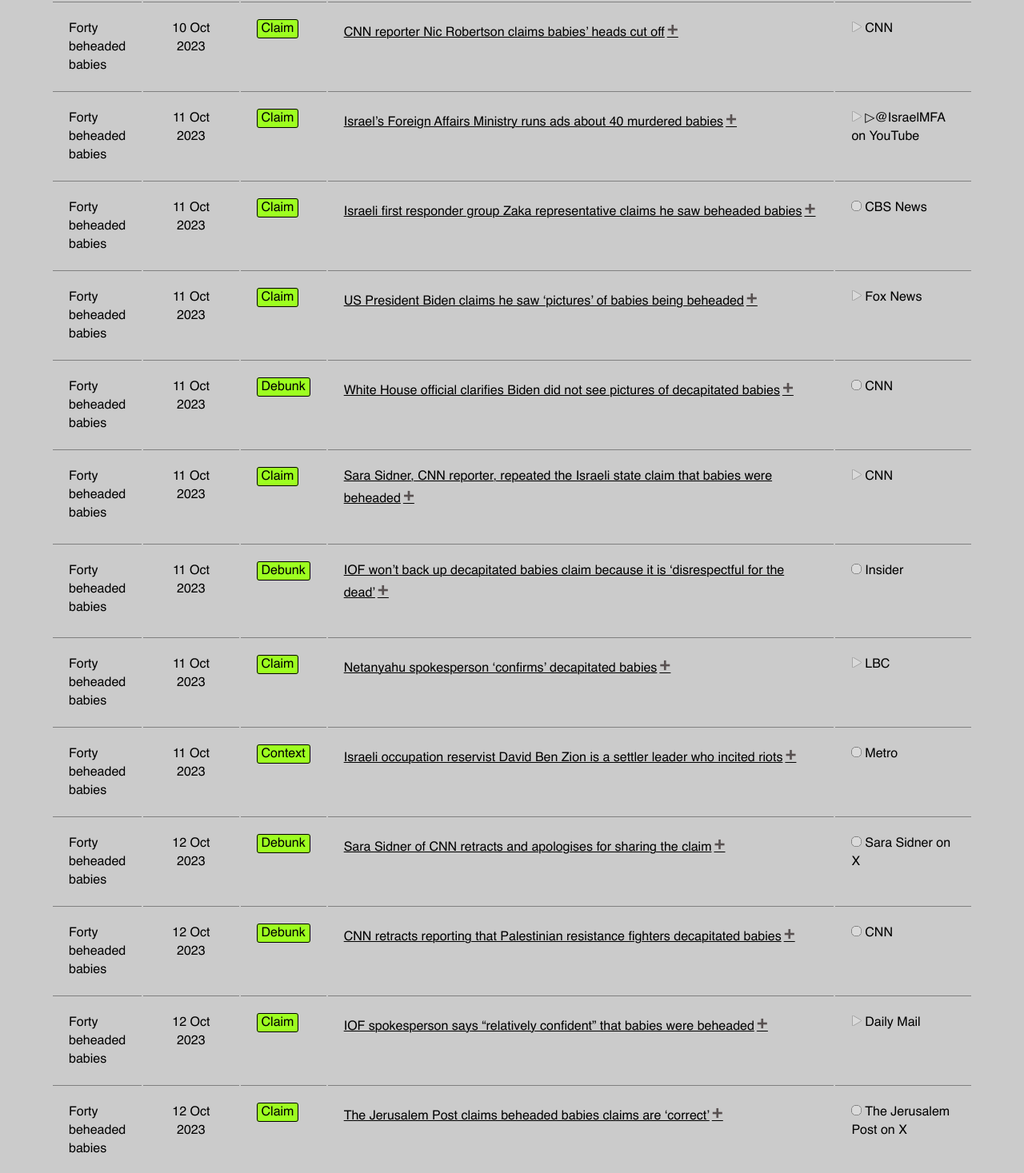
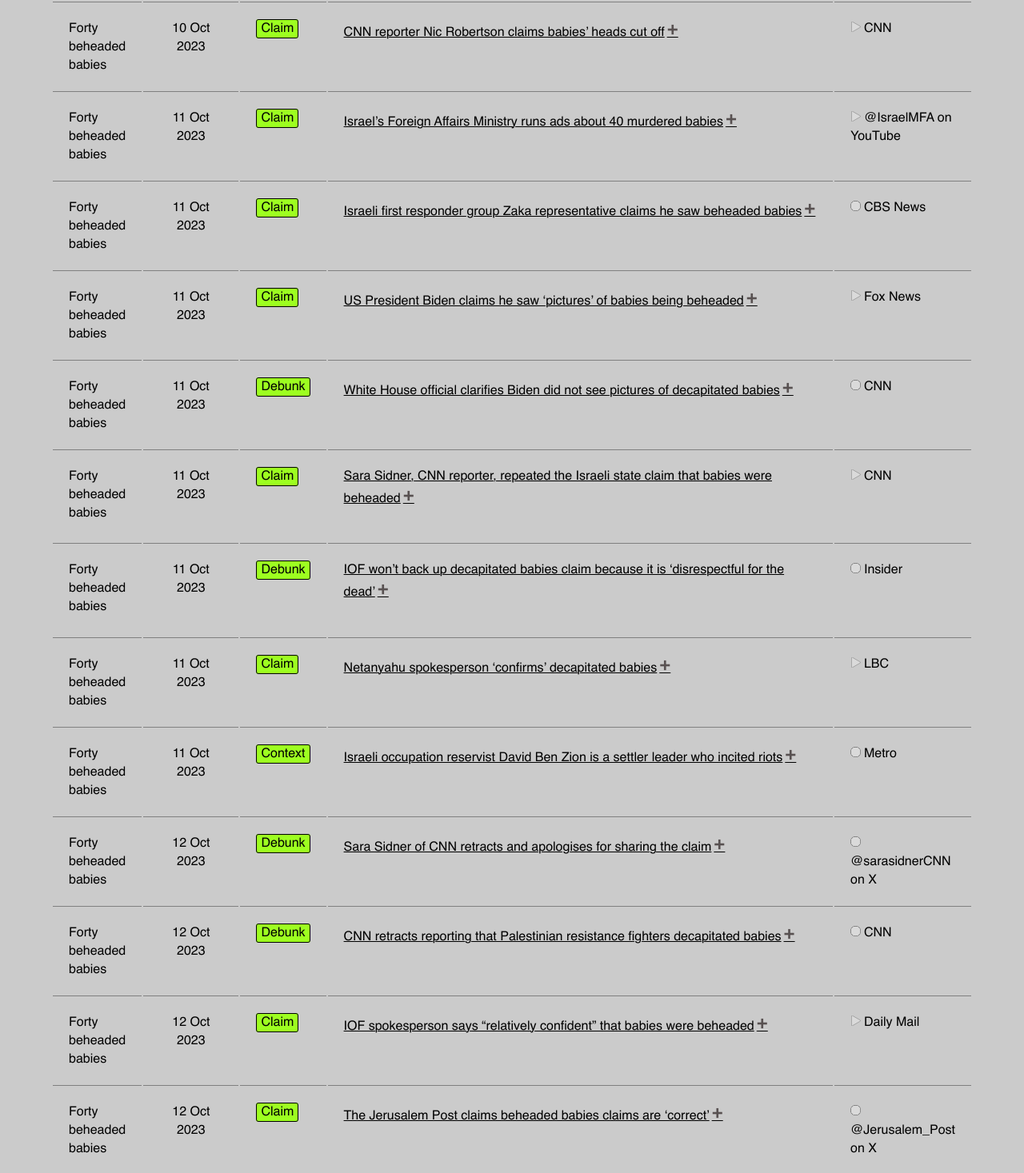
Before and after one commit to tamtzekin/hasbara-tracker, a React (Create React App) app: page / in a window 1280 px wide. Shown: the part 558-2025 px from the top of the page at 80% size. Built offline with nearby package versions, Linux system fonts and the light colour scheme.

Commit message:
data style updates

```diff
--- a/src/components/data.js
+++ b/src/components/data.js
@@ -48,7 +48,7 @@ const data = [
             summaryClass: 'expand-text',
             details: 'The Israeli Foreign Affairs Ministry starts running ads targeting children’s content on YouTube. The 28 second video advertisement is titled ‘Babies Can’t Read The Text In This Video But Their Parents Can’ and shows an animated rainbow and unicorn. The text in the video reads:<br /><br />‘We know that your child cannot read this. We have an important message to tell you as parents. 40 infants were murdered in Israel by the Hamas terrorists (ISIS). Just as you would do everything for your child. We will do everything to protect ours. Now hug your baby and stand with us.’',
         },
-        sourceText: '▷@IsraelMFA on YouTube',
+        sourceText: '@IsraelMFA on YouTube',
         sourceLink: 'https://archive.ph/v4yi5',
         videoLink: '/files/IsraelMFA_11Oct.mp4',
     },
@@ -190,7 +190,7 @@ const data = [
             summaryClass: 'expand-text',
             details: 'In a post on X (formerly Twitter), CNN reporter Sara Sidner apologies for sharing disinformation:<br />“Yesterday the Israeli Prime Minister’s office said that it had confirmed Hamas beheaded babies and children while we were live on the air. The Israeli government now says today it CANNOT confirm babies were beheaded. I needed to be more careful with my words and I am sorry.”',
         },
-        sourceText: 'Sara Sidner on X',
+        sourceText: '@sarasidnerCNN on X',
         sourceLink: 'https://archive.is/rom8W',
         videoLink: '',
     },
@@ -242,7 +242,7 @@ const data = [
             summaryClass: 'expand-text',
             details: 'The Jerusalem Post, an Israeli newspaper, wrote on X (formerly Twitter) on October 12, 2023, that it can “confirm based on verified photos of the bodies that the reports of babies being burnt and decapitated in Hamas\'s assault on Kfar Aza are correct. May their memory be a blessing.”',
         },
-        sourceText: 'The Jerusalem Post on X',
+        sourceText: '@Jerusalem_Post on X',
         sourceLink: 'https://archive.ph/9c9L0',
         videoLink: '',
     },
```
